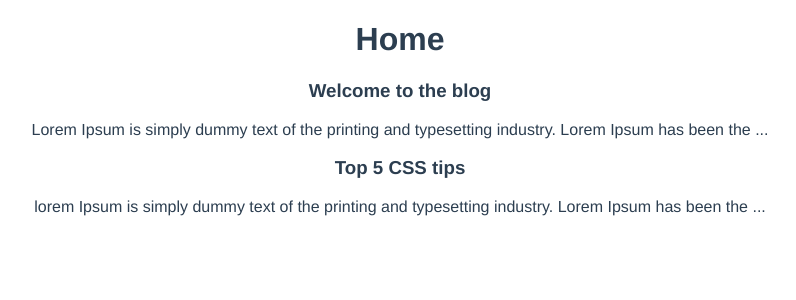
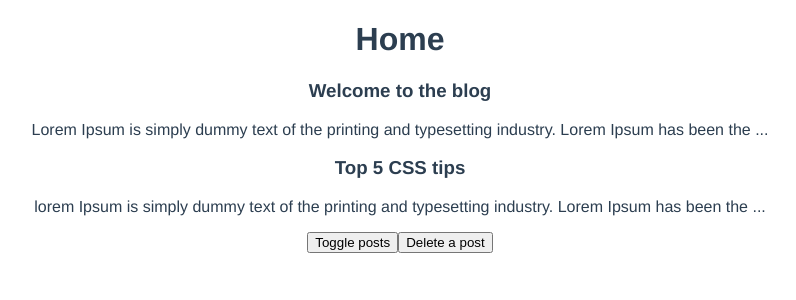
Before and after one commit to murilodpl/VueBlog, a Vue app: page /#/ in a window 1280 px wide. Shown: the top 300 px of the page, without its empty margins (240-1036 px from the left). Built offline with nearby package versions, Linux system fonts and the light colour scheme.

Commit message:
Update Lifecycle hooks in setup

```diff
--- a/src/components/PostList.vue
+++ b/src/components/PostList.vue
@@ -7,13 +7,16 @@
 </template>
 
 <script>
+import { onMounted, onUnmounted, onUpdated } from "@vue/runtime-core";
 import SinglePost from "../components/SinglePost.vue";
 
 export default {
   props: ["posts"],
   components: { SinglePost },
   setup(props) {
-    console.log(props);
+    onMounted(() => console.log("Component mounted"));
+    onUnmounted(() => console.log("Component unmounted"));
+    onUpdated(() => console.log("component updated"));
   },
 };
 </script>
--- a/src/views/Home.vue
+++ b/src/views/Home.vue
@@ -1,7 +1,9 @@
 <template>
   <div class="home">
     <h1>Home</h1>
-    <PostList :posts="posts" />
+    <PostList v-if="showPosts" :posts="posts" />
+    <button @click="showPosts = !showPosts">Toggle posts</button>
+    <button @click="posts.pop()">Delete a post</button>
   </div>
 </template>
 
@@ -14,11 +16,21 @@
   components: { PostList },
   setup() {
     const posts = ref([
-      { title: "Welcome to the blog", body: "Lorem Ipsum is simply dummy text of the printing and typesetting industry. Lorem Ipsum has been the industry's standard dummy text ever since the 1500s, when an unknown printer took a galley of type and scrambled it to make a type specimen book. It has survived not only five centuries, but also the leap into electronic typesetting, remaining essentially unchanged. It was popularised in the 1960s with the release of Letraset sheets containing Lorem Ipsum passages, and more recently with desktop publishing software like Aldus PageMaker including versions of Lorem Ipsum.", id: 1 },
-      { title: "Top 5 CSS tips", body: "lorem Ipsum is simply dummy text of the printing and typesetting industry. Lorem Ipsum has been the industry's standard dummy text ever since the 1500s, when an unknown printer took a galley of type and scrambled it to make a type specimen book. It has survived not only five centuries, but also the leap into electronic typesetting, remaining essentially unchanged. It was popularised in the 1960s with the release of Letraset sheets containing Lorem Ipsum passages, and more recently with desktop publishing software like Aldus PageMaker including versions of Lorem Ipsum.", id: 2 },
+      {
+        title: "Welcome to the blog",
+        body: "Lorem Ipsum is simply dummy text of the printing and typesetting industry. Lorem Ipsum has been the industry's standard dummy text ever since the 1500s, when an unknown printer took a galley of type and scrambled it to make a type specimen book. It has survived not only five centuries, but also the leap into electronic typesetting, remaining essentially unchanged. It was popularised in the 1960s with the release of Letraset sheets containing Lorem Ipsum passages, and more recently with desktop publishing software like Aldus PageMaker including versions of Lorem Ipsum.",
+        id: 1,
+      },
+      {
+        title: "Top 5 CSS tips",
+        body: "lorem Ipsum is simply dummy text of the printing and typesetting industry. Lorem Ipsum has been the industry's standard dummy text ever since the 1500s, when an unknown printer took a galley of type and scrambled it to make a type specimen book. It has survived not only five centuries, but also the leap into electronic typesetting, remaining essentially unchanged. It was popularised in the 1960s with the release of Letraset sheets containing Lorem Ipsum passages, and more recently with desktop publishing software like Aldus PageMaker including versions of Lorem Ipsum.",
+        id: 2,
+      },
     ]);
 
-    return { posts };
+    const showPosts = ref(true);
+
+    return { posts, showPosts };
   },
 };
 </script>
```
